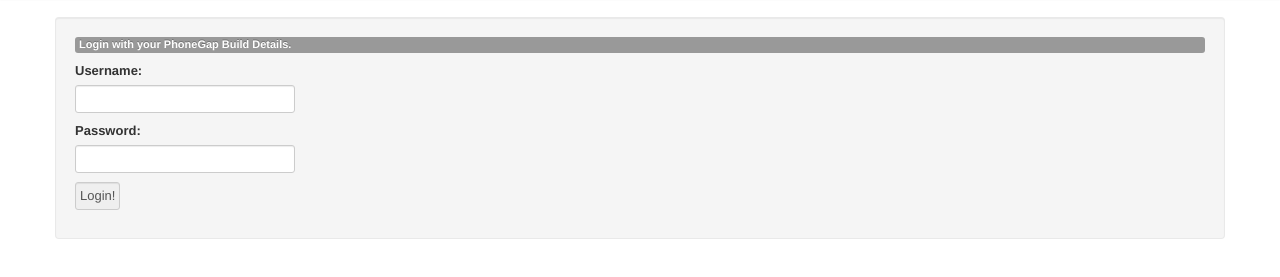
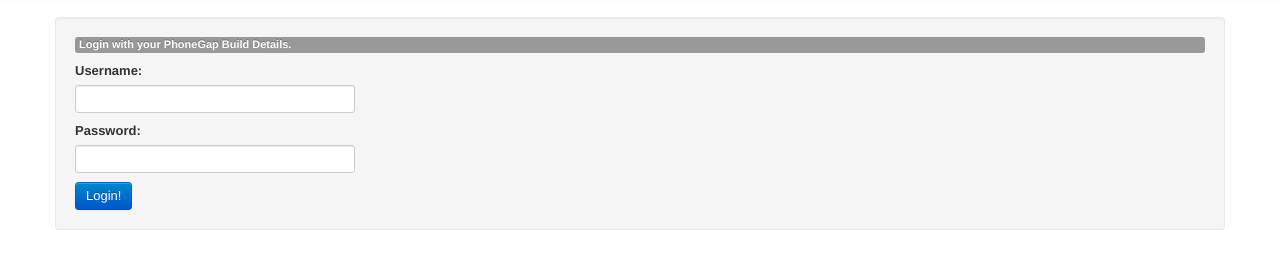
Before and after one commit to tpryan/PhoneGap-Build-Watcher, a plain HTML site: page login.html in a window 1280 px wide. Shown: the part 43-320 px from the top of the page. Drawn offline with Linux system fonts and the light colour scheme.

Commit message:
Tweaked some of the login css.

```diff
--- a/login.html
+++ b/login.html
@@ -91,12 +91,12 @@
 		<form id="login" class="well">
       <p id="message" class="label">Login with your PhoneGap Build Details.</p>
 			<label for="username">Username:</label>
-			<input type="email" name="username" id="username" />
+			<input type="email" name="username" id="username" class="input-xlarge" />
 
 			<label for="password">Password:</label>
-			<input type="password" name="password" id="password" />
+			<input type="password" name="password" id="password" class="input-xlarge" />
 			<br />
-			<input id="loginsubmit" type="submit" value="Login!" >
+			<input id="loginsubmit" class="btn btn-primary" type="submit" value="Login!" class="input-xlarge" >
 		</form>
 	</div>
 </body>
```
